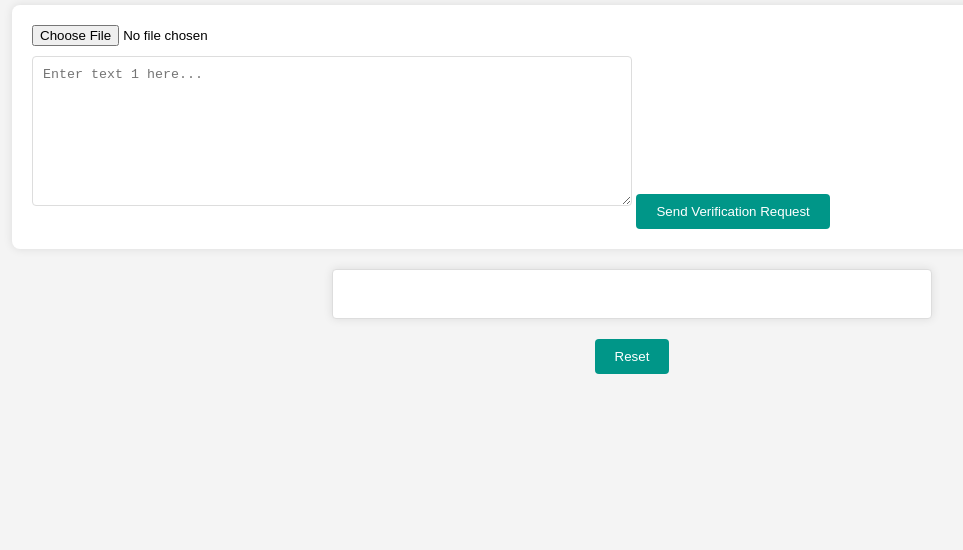
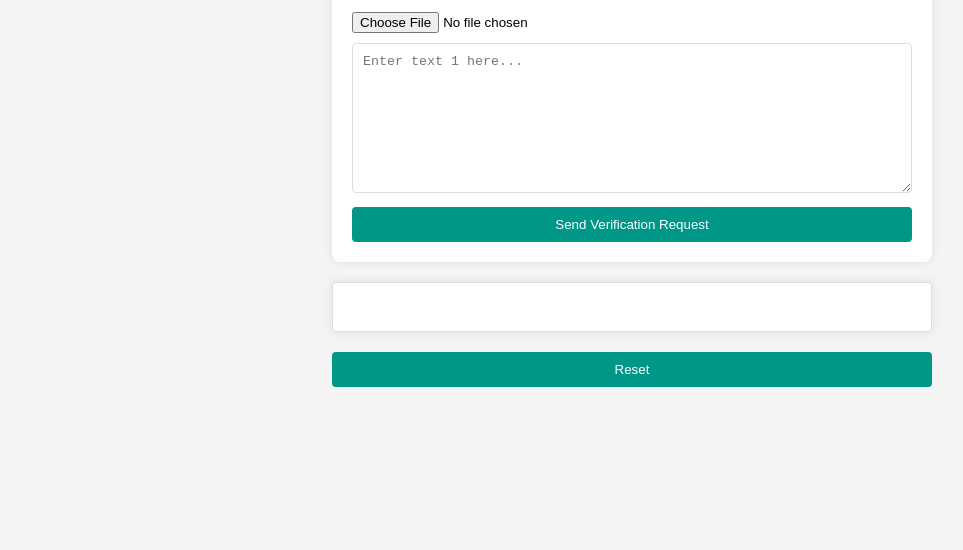
Before and after one commit to 4A-61-73-70-65-72/confidence-test, a plain HTML site: page index.html in a window 1280 px wide. Shown: the part 250-800 px from the top of the page, without its empty margins (8-971 px from the left). Drawn offline with nearby package versions, Linux system fonts and the light colour scheme.

Commit message:
Update styles.css

```diff
--- a/styles.css
+++ b/styles.css
@@ -27,6 +27,8 @@ h1 {
     padding: 20px;
     box-shadow: 0 0 10px rgba(0,0,0,0.1);
     margin-bottom: 20px;
+    width: 100%;
+    box-sizing: border-box;
 }
 
 .text-input {
@@ -50,6 +52,8 @@ h1 {
     border-radius: 4px;
     padding: 10px 20px;
     cursor: pointer;
+    display: block;
+    width: 100%;
 }
 
 .btn:hover {
@@ -77,7 +81,7 @@ h1 {
 }
 
 @media (min-width: 768px) {
-    .text-input, .file-upload, #output {
-        width: 600px;
+    .screen, .text-input, .file-upload, #output, .btn {
+        max-width: 600px;
     }
 }
```
